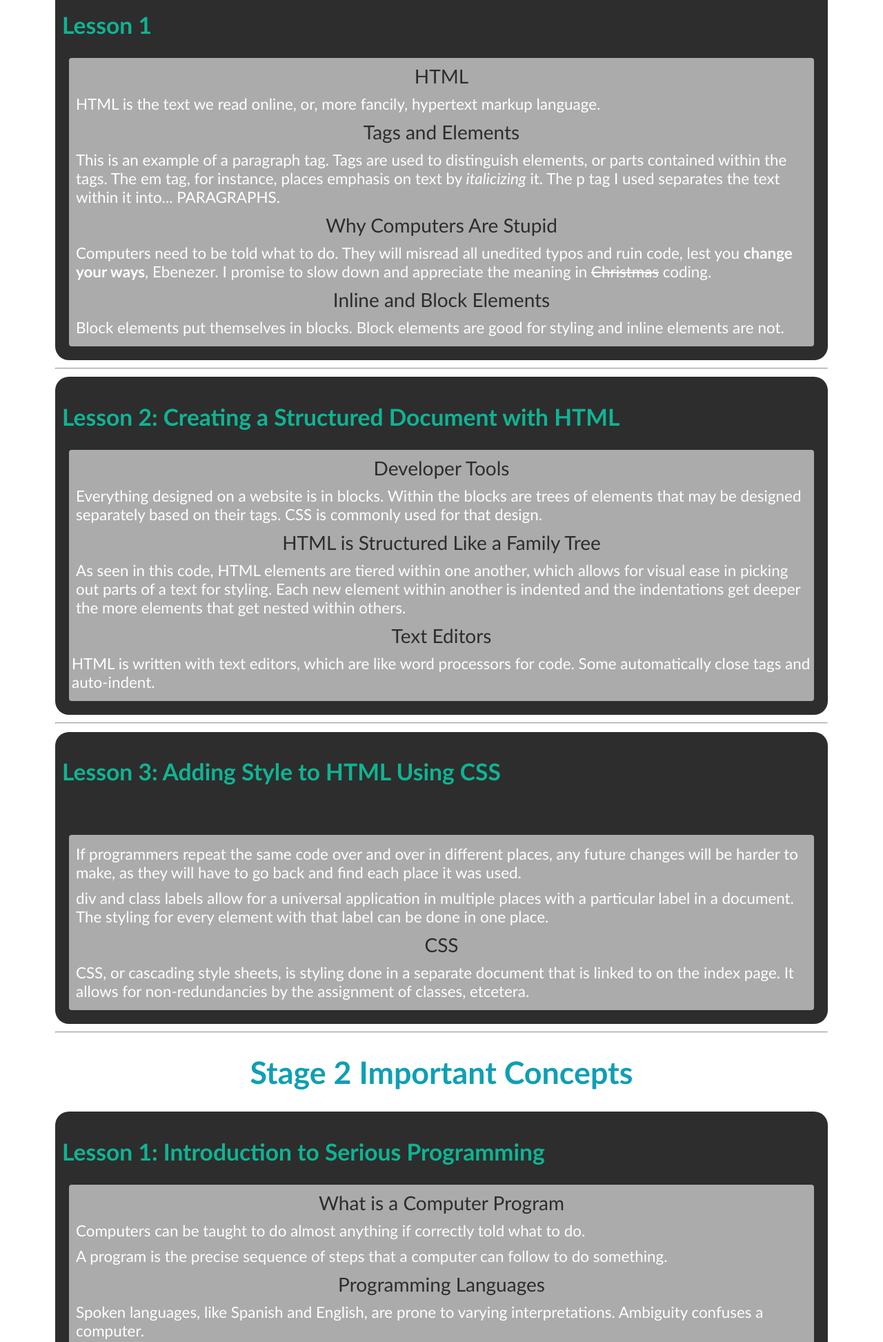
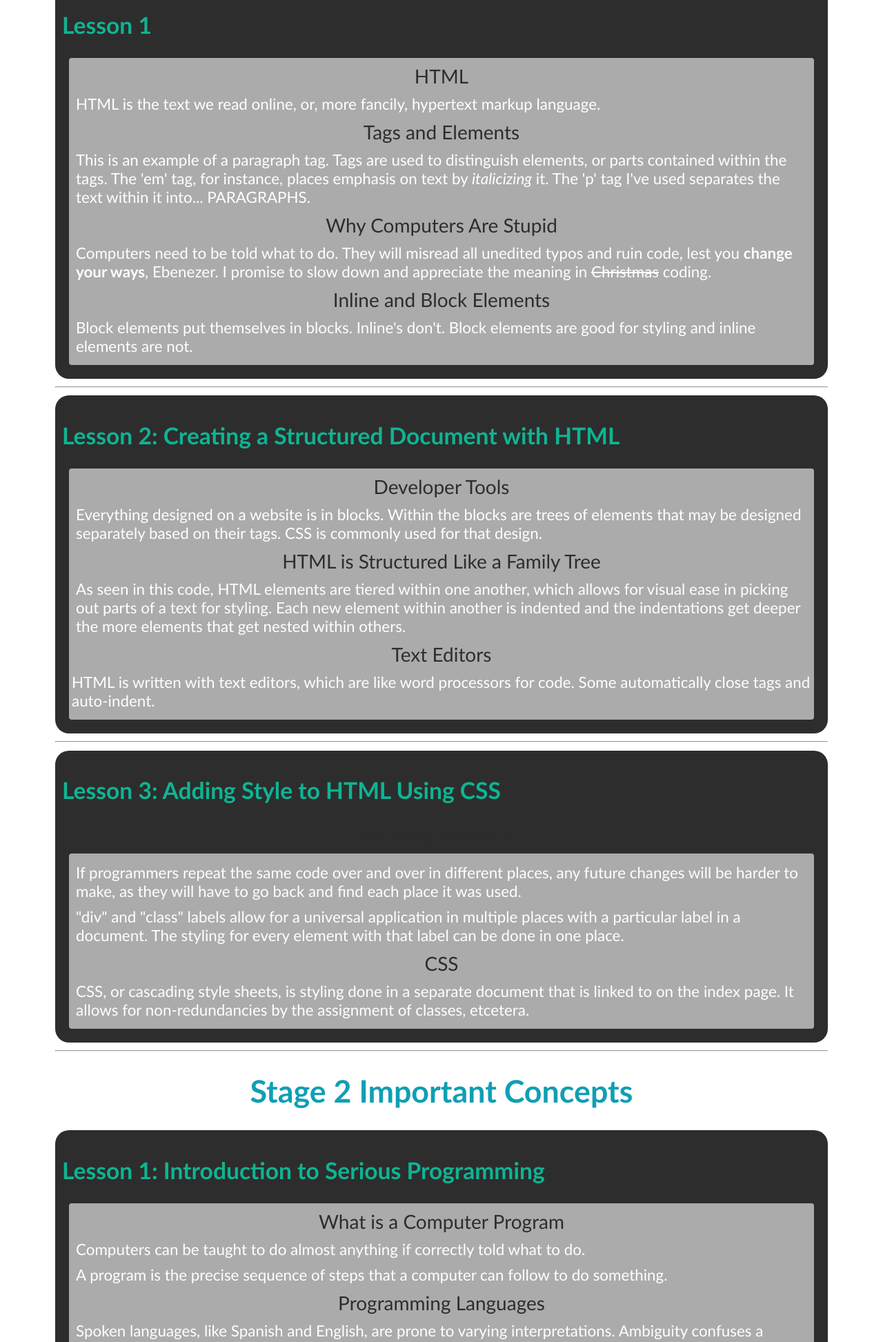
Before and after one commit to graceehayden/Stage4Udacity-Session-2, a Python web app: template templates/index.html in a window 1280 px wide. Shown: the part 394-2339 px from the top of the page at 69% size. Run offline with Jinja, Linux system fonts and the light colour scheme; the template is opened without the code that fills it, so the values that code supplies are empty.

Commit message:
Updated 10.01.15

```diff
--- a/templates/index.html
+++ b/templates/index.html
@@ -1,15 +1,15 @@
+{% extends 'base.html' %}
 
+{% block content %}
 
-{% extends 'base.html' %}
-{% block content %}
 <h1> {{name}} Important Concepts</h1>
 {% for lessons in stage %}
 <div class=“lesson”>
 	<h2>{{ lessons[0] }}</h2>
 	<div class="concept”>
 		<div class="concept-title">
-		{{ lessons[0][0] }}
-	</div>
+		{{ lessons[0][0] }}           *** IS THIS REFERENCED CORRECTLY?
+	</div>								*** DO I NEED TO USE A DICTIONARY INSTEAD?
 	<div class="concept-description">
 		{{ lessons[0][1] }}
 	</div>
@@ -30,8 +30,8 @@
 		<div class="concept-description">
 			<p>This is an example of a paragraph tag. Tags are used
 				to distinguish elements, or parts contained within the tags.
-				The em tag, for instance, places emphasis on text by
-				<em>italicizing</em> it. The p tag I used separates the text
+				The 'em' tag, for instance, places emphasis on text by
+				<em>italicizing</em> it. The 'p' tag I've used separates the text
 				within it into... PARAGRAPHS.
 			</p>
 		</div>
@@ -45,7 +45,8 @@
 		</div>
 		<div class="concept-title">Inline and Block Elements</div>
 		<div class="concept-description">
-			<p>Block elements put themselves in blocks. Block elements are good for styling and inline elements are not.
+			<p>Block elements put themselves in blocks. Inline's don't.
+				Block elements are good for styling and inline elements are not.
 			</p>
 		</div>
 	</div>
@@ -86,7 +87,7 @@
 				future changes will be harder to make, as they will have to go back and find each
 				place it was used.
 			</p>
-			<p>div and class labels allow for a universal application in multiple places
+			<p>"div" and "class" labels allow for a universal application in multiple places
 				with a particular label in a document. The styling for every element with that
 				label can be done in one place.
 			</p>
@@ -123,7 +124,7 @@
 		</div>
 		<div class="concept-title">Python Expressions and Grammar</div>
 		<div class="concept-description">
-			<p>Python works through written sentences used to communicate with the
+			<p>Python works through written "sentences" used to communicate with the
 				computer. They are referred to as expressions.
 			</p>
 			<p>Computers cannot interpret code if even one small error is present, so
@@ -149,9 +150,9 @@
 			<p>Value can be assigned by writing the name of the variable = value. That
 				value can be changed.
 			</p>
-			<p>Example: What's the difference between what the equals sign means
+			<p>Example: What's the difference  between what the equals sign = means
 				in <code>2+3=5</code> and <code>my_variable=5</code>?  The former is a computation
-				meaning (is the same as), while the latter is a variable assignment and the
+				meaning "is the same as", while the latter is a variable assignment and the
 				equals sign means "takes the value of". My_variable is given the value of 5.
 			</p>
 		</div>
@@ -275,9 +276,7 @@
 				off of the example and change it to do what you want it to. If that doesn't work,
 				make random changes.  After that, try commenting out the defunct new code and
 				copying the example code. Run the example to make sure it works. Then, modify it
-				in small steps to make sure it does what you want. Once you have functional code,
-				look back and try to see where you went wrong before. When working with example
-				code, you must take care to make sure the example itself works properly or the
+				in small steps. You must take care to make sure the example itself works properly or the
 				new code may inherit errors.
 			</p>
 		</div>
@@ -314,14 +313,12 @@
 				data. Whereas in a string all the elements must be characters, a list is a
 				sequence of anything.
 			</p>
-			<p>For example: p=['y','a','b','b','a']</p>
 			<p>Nested lists are lists within lists - numbers or characters.</p>
-			<p>For example: mixed_up=['apple',3,'oranges',27,[1,2['alpha','beta']]]</p>
 		</div>
 		<div class="concept-title">Mutation</div>
 		<div class="concept-description">
 			<p>Another difference between strings and lists is that lists support mutation
-				or are "mutable" and strings to not.  This means that we can change the value
+				or are mutable and strings to not.  This means that we can change the value
 				of a list after we've created it. With a string, we can only change what a
 				value refers to, but we cannot change previous versions of that string.
 			</p>
@@ -331,9 +328,9 @@
 			<p>The method, append, will add an element to the end of a list (it mutates
 				the old list.)
 			</p>
-			<p>It is written as follows:  stooges=['Moe','Curly','Larry']
+			<p>It is written as follows:  <code>stooges=['Moe','Curly','Larry']
 				--> stooges.append('Shemp')
-				--> stooges=['Moe','Curly','Larry','Shemp']
+				--> stooges=['Moe','Curly','Larry','Shemp']</code>
 				--> This has not created a new list. It has added to the old one
 			</p>
 			<p>The method, len, will pass us the length of a list.</p>
@@ -359,7 +356,9 @@
 		</div>
 	</div>
 </div>
+
 <hr />
+
 <div class = "lesson">
 	<h2>Lesson 7: How to Solve Problems </h2>
 	<div class="concept">
@@ -831,4 +830,29 @@
 		</div>
 	</div>
 </div>
+
+<h1>What I learned in Stage 5</h1>
+<div class = "lesson">
+	<h2>JavaScript</h2>
+	<div class="concept">
+		<div class="concept-title"><a href="http://html.net/tutorials/javascript/lesson1.php">
+		What is JavaScript?</a></div>
+		<div class="concept-description">
+			<p>JavaScript is a programming language that allows the building of dynamic
+			and interactive websites. This can mean buttons to press, forms that accept
+			data entered by a user, animation, and more. JavaScript, like all
+			programming languages, has its own syntax or grammar and ways of defining
+			or calling functions. To add JavaScript to your page, you can put it
+			directly into your HTML file or in its own, separate file.
+			</p>
+	<div class="concept">
+		<div class="concept-title"><a href="https://developer.mozilla.org/en-US/Learn/Getting_started_with_the_web/JavaScript_basics">
+		Title </a></div>
+		<div class="concept-description">
+			<p>
+			</p>
+		</div>
+	</div>
+</div>
+
 {% endblock %}
```
